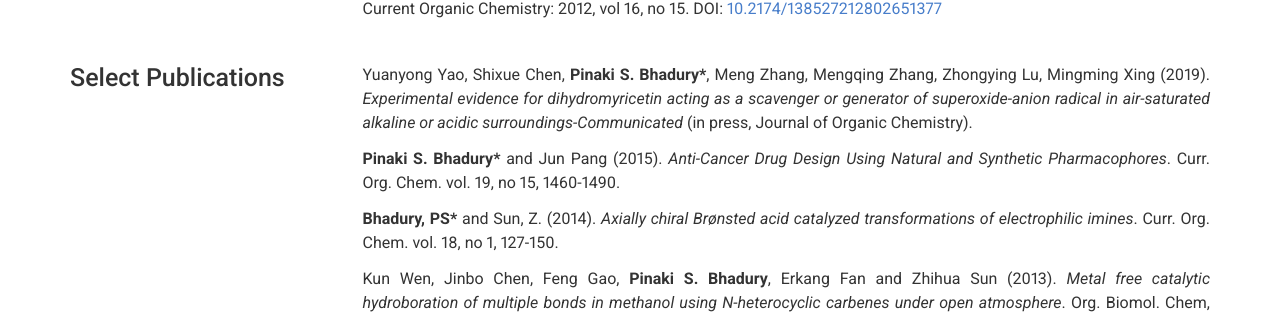
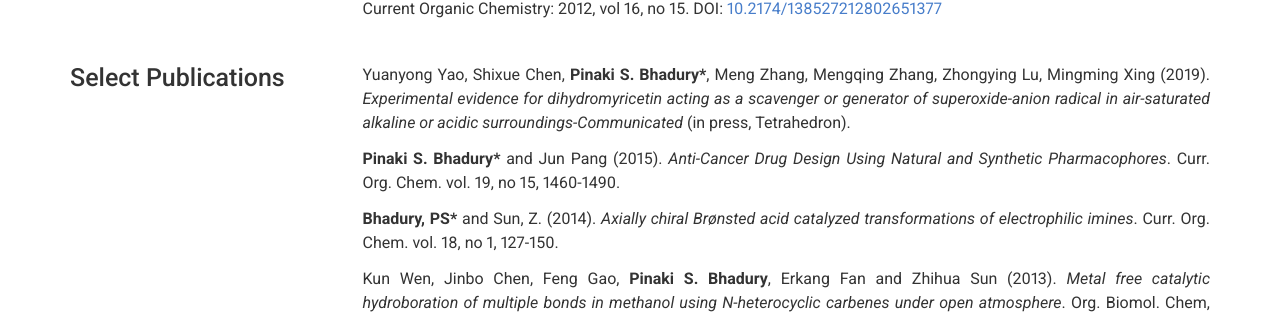
Before and after one commit to pinakibhadury/pinakibhadury.github.io, a Jekyll site: the page built from index.md, in a window 1280 px wide and 900 px high, scrolled down 927 px. Shown: the part 147-461 px from the top of the window. Built offline with Jekyll 4.4.1, drawn with Linux system fonts in a browser that asks for light colours.

Commit message:
Update projects.yml

```diff
--- a/_data/projects.yml
+++ b/_data/projects.yml
@@ -24,7 +24,7 @@
 
 - name: Select Publications
   description: |
-    Yuanyong Yao, Shixue Chen, **Pinaki S. Bhadury\***, Meng Zhang, Mengqing Zhang, Zhongying Lu, Mingming Xing (2019). _Experimental evidence for dihydromyricetin acting as a scavenger or generator of superoxide-anion radical in air-saturated alkaline or acidic surroundings-Communicated_ (in press, Journal of Organic Chemistry).
+    Yuanyong Yao, Shixue Chen, **Pinaki S. Bhadury\***, Meng Zhang, Mengqing Zhang, Zhongying Lu, Mingming Xing (2019). _Experimental evidence for dihydromyricetin acting as a scavenger or generator of superoxide-anion radical in air-saturated alkaline or acidic surroundings-Communicated_ (in press, Tetrahedron).
 
     **Pinaki S. Bhadury\*** and Jun Pang (2015). _Anti-Cancer Drug Design Using Natural and Synthetic Pharmacophores_. Curr. Org. Chem. vol. 19, no 15, 1460-1490.
 
```
